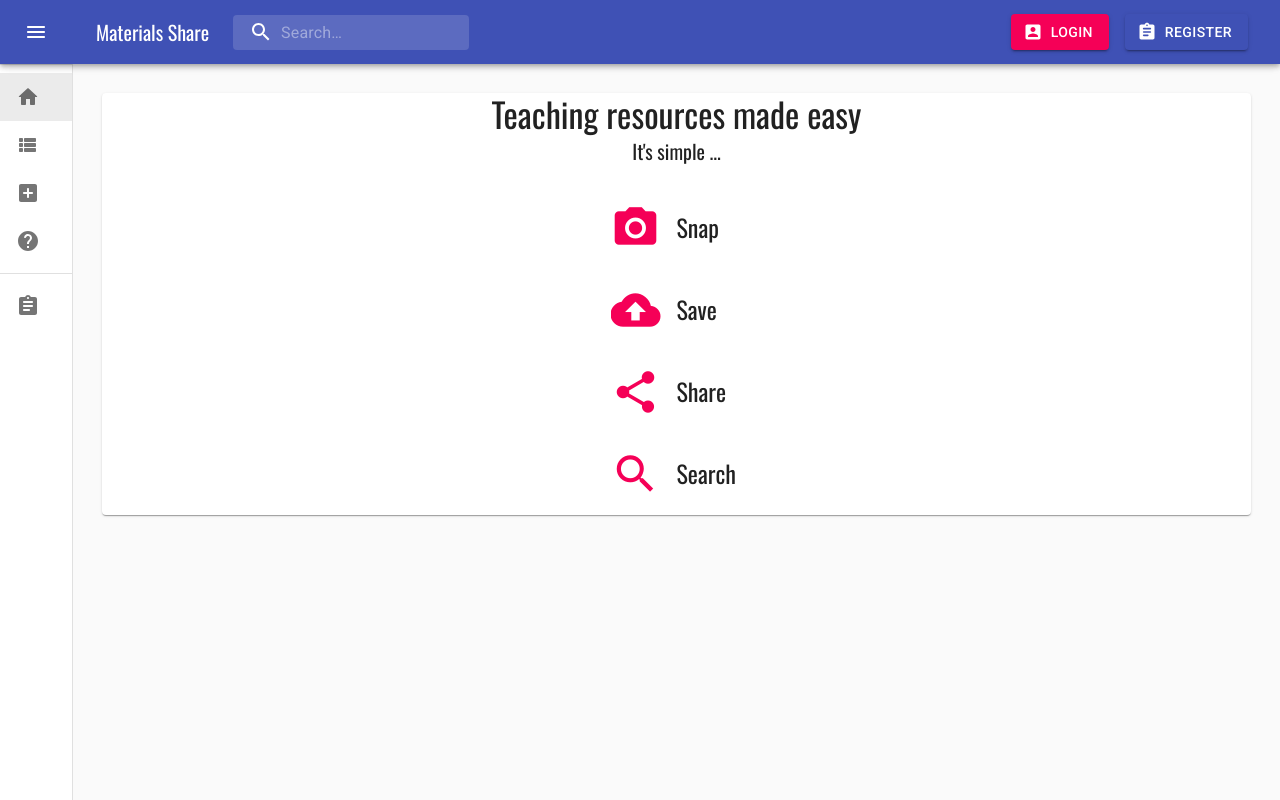
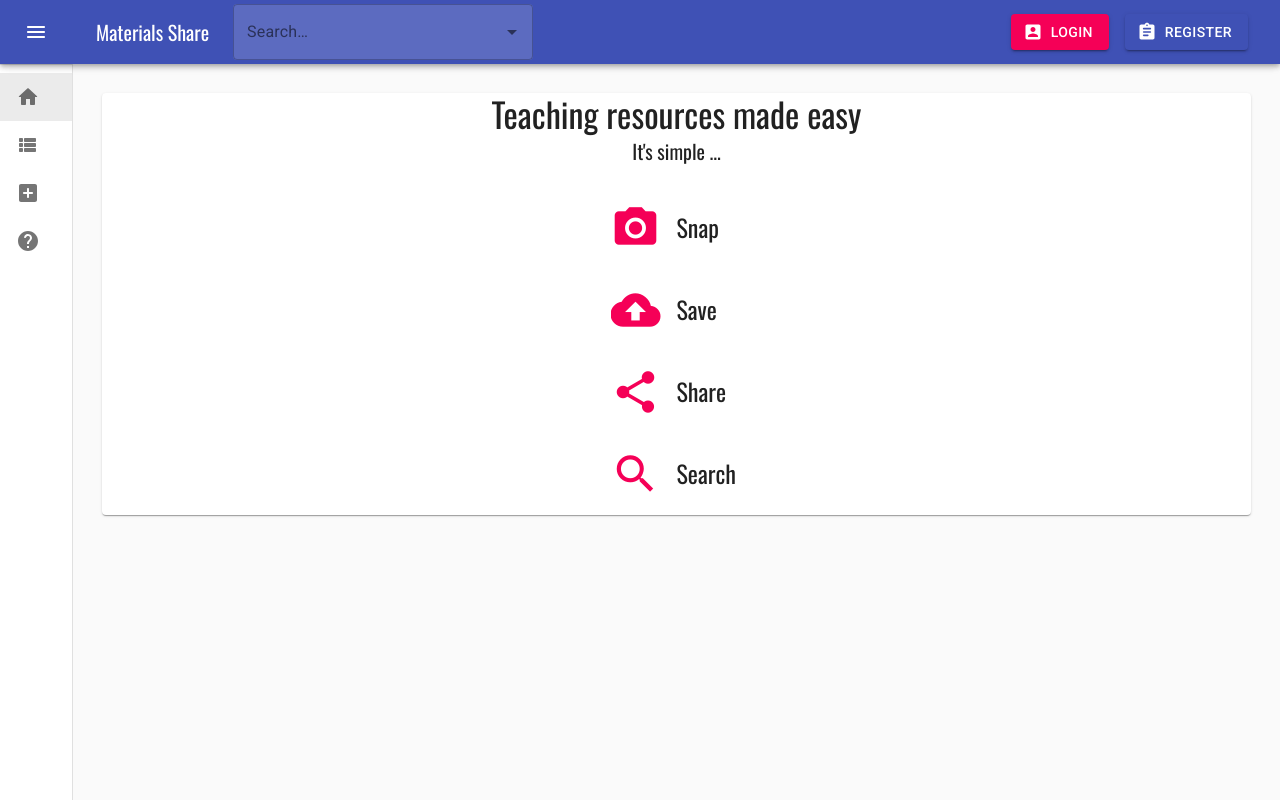
Before and after one commit to barooahn/Materials-Share-JS, a React (Create React App) app in the folder client/: page / in a window 1280 px wide. Built offline with nearby package versions, Linux system fonts and the light colour scheme; no server answers.

Commit message:
added search to desktop

```diff
--- a/client/src/LoginPage/Login.jsx
+++ b/client/src/LoginPage/Login.jsx
@@ -67,7 +67,7 @@ export default () => {
 
   const setReturnPath = () => {
     const to =
-      location.state !== undefined && location.prevPath === "create"
+      location.state !== undefined && location.state.prevPath === "create"
         ? "/create"
         : "/profile";
     history.push(to);
--- a/client/src/components/MobileNavBar.jsx
+++ b/client/src/components/nav/MobileNavBar.jsx
@@ -7,7 +7,6 @@ import HomeIcon from "@material-ui/icons/HomeRounded";
 import ViewListIcon from "@material-ui/icons/ViewListRounded";
 import HelpIcon from "@material-ui/icons/HelpRounded";
 import { useHistory } from "react-router-dom";
-import { zIndex } from "material-ui/styles";
 
 const useStyles = makeStyles({
   root: {
@@ -21,6 +20,8 @@ const useStyles = makeStyles({
 export default function LabelBottomNavigation({ routePaths }) {
   const classes = useStyles();
   const [value, setValue] = React.useState("recents");
+  const [searchResults, setSearchResults] = React.useState({});
+
   let history = useHistory();
 
   const handleChange = (event, newValue) => {
@@ -48,7 +49,6 @@ export default function LabelBottomNavigation({ routePaths }) {
         onChange={handleChange}
         className={classes.root}
         position="fixed"
-
       >
         <BottomNavigationAction
           label="Home"
--- a/client/src/components/NavBar.jsx
+++ b/client/src/components/nav/NavBar.jsx
@@ -24,13 +24,12 @@ import AccountBoxIcon from "@material-ui/icons/AccountBoxRounded";
 import HelpIcon from "@material-ui/icons/HelpRounded";
 import Assignment from "@material-ui/icons/AssignmentRounded";
 import Eject from "@material-ui/icons/EjectRounded";
-import { logOut } from "../auth/helpers";
+import { logOut } from "../../auth/helpers";
 import { NavLink } from "react-router-dom";
-import { withRouter, useLocation, useHistory } from "react-router-dom";
-import SearchIcon from "@material-ui/icons/Search";
-import InputBase from "@material-ui/core/InputBase";
+import { useLocation, useHistory, matchPath } from "react-router-dom";
 import AccountCircle from "@material-ui/icons/AccountCircle";
 import Button from "@material-ui/core/Button";
+import Search from "./Search";
 
 const drawerWidth = 240;
 
@@ -99,43 +98,6 @@ const useStyles = makeStyles(theme => ({
   },
   grow: {
     flexGrow: 1
-  },
-  search: {
-    position: "relative",
-    borderRadius: theme.shape.borderRadius,
-    backgroundColor: fade(theme.palette.common.white, 0.15),
-    "&:hover": {
-      backgroundColor: fade(theme.palette.common.white, 0.25)
-    },
-    marginRight: theme.spacing(2),
-    marginLeft: 0,
-    width: "100%",
-    [theme.breakpoints.up("sm")]: {
-      marginLeft: theme.spacing(3),
-      width: "auto"
-    }
-  },
-  searchIcon: {
-    padding: theme.spacing(0, 2),
-    height: "100%",
-    position: "absolute",
-    pointerEvents: "none",
-    display: "flex",
-    alignItems: "center",
-    justifyContent: "center"
-  },
-  inputRoot: {
-    color: "inherit"
-  },
-  inputInput: {
-    padding: theme.spacing(1, 1, 1, 0),
-    // vertical padding + font size from searchIcon
-    paddingLeft: `calc(1em + ${theme.spacing(4)}px)`,
-    transition: theme.transitions.create("width"),
-    width: "100%",
-    [theme.breakpoints.up("md")]: {
-      width: "20ch"
-    }
   }
 }));
 
@@ -184,6 +146,8 @@ export default function MiniDrawer({ routePaths }) {
     handleMenuClose();
     history.push("/");
   };
+
+  console.log("Navbar - location.pathname ", location.pathname);
 
   const menuProfile = () => {
     if (!localStorage.getItem("JWT_TOKEN")) {
@@ -251,19 +215,9 @@ export default function MiniDrawer({ routePaths }) {
             Materials Share
           </Typography>
 
-          <div className={classes.search}>
-            <div className={classes.searchIcon}>
-              <SearchIcon />
-            </div>
-            <InputBase
-              placeholder="Search…"
-              classes={{
-                root: classes.inputRoot,
-                input: classes.inputInput
-              }}
-              inputProps={{ "aria-label": "search" }}
-            />
-          </div>
+          {"/" === location.pathname || "/materials" === location.pathname || "/search" === location.pathname? (
+            <Search />
+          ) : null}
 
           <div className={classes.grow} />
           <div className={classes.sectionDesktop}>{menuProfile()}</div>
@@ -372,65 +326,6 @@ export default function MiniDrawer({ routePaths }) {
             </ListItem>
           </NavLink>
         </List>
-        <Divider />
-        <List>
-          {!localStorage.getItem("JWT_TOKEN")
-            ? ((
-                <NavLink to="/login" className="link" key="login">
-                  <ListItem
-                    button
-                    key={"login"}
-                    selected={"/login" === location.pathname}
-                  >
-                    <ListItemIcon>
-                      <AccountBoxIcon />
-                    </ListItemIcon>
-                    <ListItemText primary="Login" />
-                  </ListItem>
-                </NavLink>
-              ),
-              (
-                <NavLink to="/register" className="link" key="register">
-                  <ListItem
-                    button
-                    key={"register"}
-                    selected={"/register" === location.pathname}
-                  >
-                    <ListItemIcon>
-                      <Assignment />
-                    </ListItemIcon>
-                    <ListItemText primary="Register" />
-                  </ListItem>
-                </NavLink>
-              ))
-            : ((
-                <NavLink to="/profile" className="link" key="profile">
-                  <ListItem
-                    button
-                    key={"profile"}
-                    selected={"/profile" === location.pathname}
-                  >
-                    <ListItemIcon>
-                      <Assignment />
-                    </ListItemIcon>
-                    <ListItemText primary="Profile" />
-                  </ListItem>
-                </NavLink>
-              ),
-              (
-                <ListItem
-                  button
-                  className="link"
-                  onClick={handleSignOutClick}
-                  key="signout"
-                >
-                  <ListItemIcon>
-                    <Eject />
-                  </ListItemIcon>
-                  <ListItemText primary="Logout" />
-                </ListItem>
-              ))}
-        </List>
       </Drawer>
       <main className={classes.content}>
         <div className={classes.toolbar} />
--- /dev/null
+++ b/client/src/components/nav/Search.jsx
@@ -0,0 +1,133 @@
+import React from "react";
+import { makeStyles, useTheme, fade } from "@material-ui/core/styles";
+import { withRouter, useHistory } from "react-router-dom";
+import Autocomplete from "@material-ui/lab/Autocomplete";
+import TextField from "@material-ui/core/TextField";
+
+const useStyles = makeStyles(theme => ({
+  content: {
+    flexGrow: 1,
+    padding: theme.spacing(3)
+  },
+  grow: {
+    flexGrow: 1
+  },
+  search: {
+    position: "relative",
+    borderRadius: theme.shape.borderRadius,
+    backgroundColor: fade(theme.palette.common.white, 0.15),
+    "&:hover": {
+      backgroundColor: fade(theme.palette.common.white, 0.25)
+    },
+    marginRight: theme.spacing(2),
+    marginLeft: 0,
+    width: "100%",
+    [theme.breakpoints.up("sm")]: {
+      marginLeft: theme.spacing(3),
+      width: "auto"
+    }
+  },
+  searchIcon: {
+    padding: theme.spacing(0, 2),
+    height: "100%",
+    position: "absolute",
+    pointerEvents: "none",
+    display: "flex",
+    alignItems: "center",
+    justifyContent: "center"
+  },
+  inputRoot: {
+    color: "inherit"
+  },
+  inputInput: {
+    padding: theme.spacing(1, 1, 1, 0),
+    // vertical padding + font size from searchIcon
+    paddingLeft: `calc(1em + ${theme.spacing(4)}px)`,
+    transition: theme.transitions.create("width"),
+    width: "100%",
+    [theme.breakpoints.up("md")]: {
+      width: "20ch"
+    }
+  }
+}));
+
+export default function Search() {
+  const classes = useStyles();
+  const [search, setSearch] = React.useState({});
+  const [searchResults, setSearchResults] = React.useState([]);
+  const [autoCompleteOptions, setAutoCompleteOptions] = React.useState([]);
+
+  let history = useHistory();
+
+  const goToResults = e => {
+    if (e.key === "Enter" && searchResults.length > 0) {
+      console.log("search - enter key pressed");
+      history.push({
+        pathname: "/search",
+        state: { searchResults: searchResults }
+      });
+    }
+  };
+
+  React.useEffect(
+    () => {
+      fetch(`/api/materials/titles`, {
+        method: "GET"
+      })
+        .then(response => response.json())
+
+        .then(resultData => {
+          setAutoCompleteOptions(resultData);
+        });
+    },
+    error => {
+      console.log("Search - error in titles ", error);
+    },
+    []
+  );
+
+  const handleSearchChange = (e, values) => {
+    let searchQuery = e.target.value === 0 ? values.title : e.target.value;
+    console.log("Serach handle change event", searchQuery);
+    setSearch({ query: searchQuery });
+    if (search.query && search.query.length > 0) {
+      fetch(`api/materials/search/${searchQuery}`, {
+        method: "GET"
+      })
+        .then(response => response.json())
+
+        .then(resultData => {
+          console.log("Search - resultData", resultData);
+          setSearchResults(resultData);
+        });
+    }
+  };
+
+  return (
+    <div>
+      <div className={classes.search}>
+        <Autocomplete
+          id="combo-box-demo"
+          options={autoCompleteOptions}
+          getOptionLabel={option => option.title}
+          style={{ width: 300 }}
+          onChange={handleSearchChange}
+          onKeyPress={goToResults}
+          classes={{
+            root: classes.inputRoot,
+            input: classes.inputInput
+          }}
+          renderInput={params => (
+            <TextField
+              onChange={handleSearchChange}
+              onKeyPress={goToResults}
+              {...params}
+              label="Search…"
+              variant="outlined"
+            />
+          )}
+        />
+      </div>
+    </div>
+  );
+}
--- /dev/null
+++ b/client/src/components/nav/SearchResults.jsx
@@ -0,0 +1,44 @@
+import React from "react";
+import { withRouter, useLocation } from "react-router-dom";
+import MaterialCard from "../Material/MaterialCard";
+import Typography from "@material-ui/core/Typography";
+import StackGrid from "react-stack-grid";
+
+export default () => {
+  let location = useLocation();
+
+  const [materials, setMaterials] = React.useState([]);
+
+  React.useEffect(() => {
+    let resultData = location.state.searchResults;
+
+    resultData.forEach(material => {
+      material.files = Array.isArray(material.files)
+        ? [material.files[0]]
+        : [material.files];
+    });
+
+    setMaterials(resultData);
+  }, [location.state.searchResults]);
+
+  const cardWidth = document.documentElement.clientWidth < 600 ? "100%" : 250;
+
+  return (
+    <React.Fragment>
+      <Typography gutterBottom variant="h2" component="h2" align="center">
+        Teaching Resorces
+      </Typography>
+      <StackGrid columnWidth={cardWidth} gutterWidth={10} gutterHeight={10}>
+        {materials.map((material, index) => (
+          <MaterialCard
+            key={material._id}
+            material={material}
+            index={index}
+            setMaterials={setMaterials}
+            materials={materials}
+          />
+        ))}
+      </StackGrid>
+    </React.Fragment>
+  );
+};
```
Also changed, not shown: client/src/index.js (+5 -5 lines), 2 other files (tests, documents, lock files or other folders).
